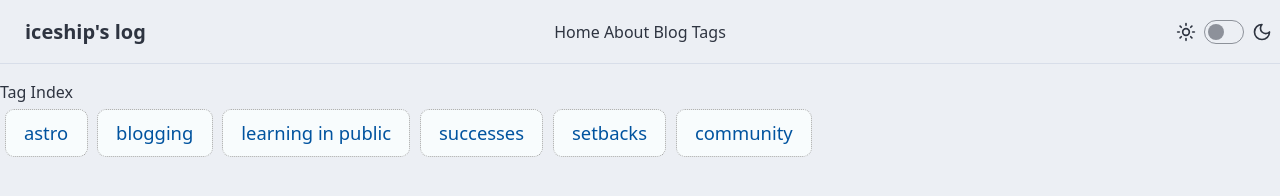
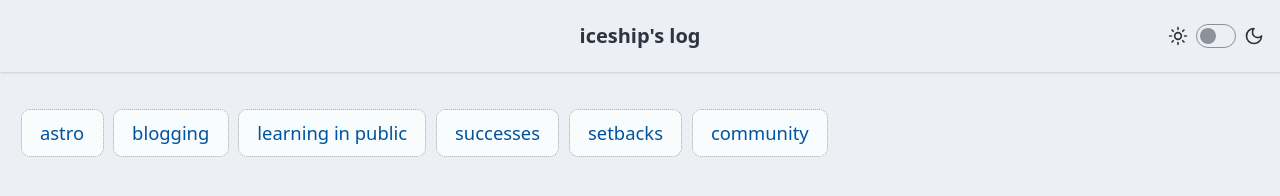
Before and after one commit to iceship/astro-bun-blog, an Astro site: page /tags in a window 1280 px wide. Built offline with nearby package versions, Linux system fonts and the light colour scheme; Astro itself is replaced by a stand-in of ours.

Commit message:
refactor: remove Footer and Social components; update BaseLayout and Header structure

```diff
--- a/src/components/Footer.astro
+++ /dev/null
@@ -1,17 +0,0 @@
----
-import Social from "./Social.astro";
----
-
-<style>
-    footer {
-        display: flex;
-        gap: 1rem;
-        margin-top: 2rem;
-    }
-</style>
-
-<footer>
-    <Social platform="twitter" username="" />
-    <Social platform="github" username="" />
-    <Social platform="youtube" username="" />
-</footer>
--- a/src/components/Header.astro
+++ b/src/components/Header.astro
@@ -3,12 +3,10 @@ import Navigation from "./Navigation.astro";
 import ThemeIcon from "./ThemeIcon.astro";
 ---
 
-<header class="navbar mb-4 border-b border-base-300">
-  <div class="navbar-start">
-    <a href="/" class="btn btn-ghost text-xl normal-case">iceship's log</a>
-  </div>
+<header class="navbar bg-base-100 shadow-sm px-4 py-4">
+  <div class="navbar-start"></div>
   <div class="navbar-center">
-    <Navigation />
+    <a class="btn btn-ghost text-xl">iceship's log</a>
   </div>
   <div class="navbar-end">
     <ThemeIcon />
--- a/src/components/Social.astro
+++ /dev/null
@@ -1,14 +0,0 @@
----
-const { platform, username } = Astro.props;
----
-
-<a href={`https://www.${platform}.com/${username}`}>{platform}</a>
-
-<style>
-    a {
-        padding: 0.5rem 1rem;
-        color: white;
-        background-color: #4c1d95;
-        text-decoration: none;
-    }
-</style>
--- a/src/layouts/BaseLayout.astro
+++ b/src/layouts/BaseLayout.astro
@@ -4,7 +4,7 @@ import "../styles/global.css";
 const { pageTitle } = Astro.props;
 ---
 
-<html lang="en" class="transition">
+<html lang="en" class="transition" data-theme="dracula">
   <head>
     <meta charset="utf-8" />
     <link rel="icon" type="image/svg+xml" href="/favicon.svg" />
@@ -12,9 +12,10 @@ const { pageTitle } = Astro.props;
     <meta name="generator" content={Astro.generator} />
     <title>{pageTitle}</title>
   </head>
-  <body>
+  <body class="min-h-screen flex flex-col">
     <Header />
-    <h1>{pageTitle}</h1>
-    <slot />
+    <main class="container mx-auto px-4 py-8 grow">
+      <slot />
+    </main>
   </body>
 </html>
```
